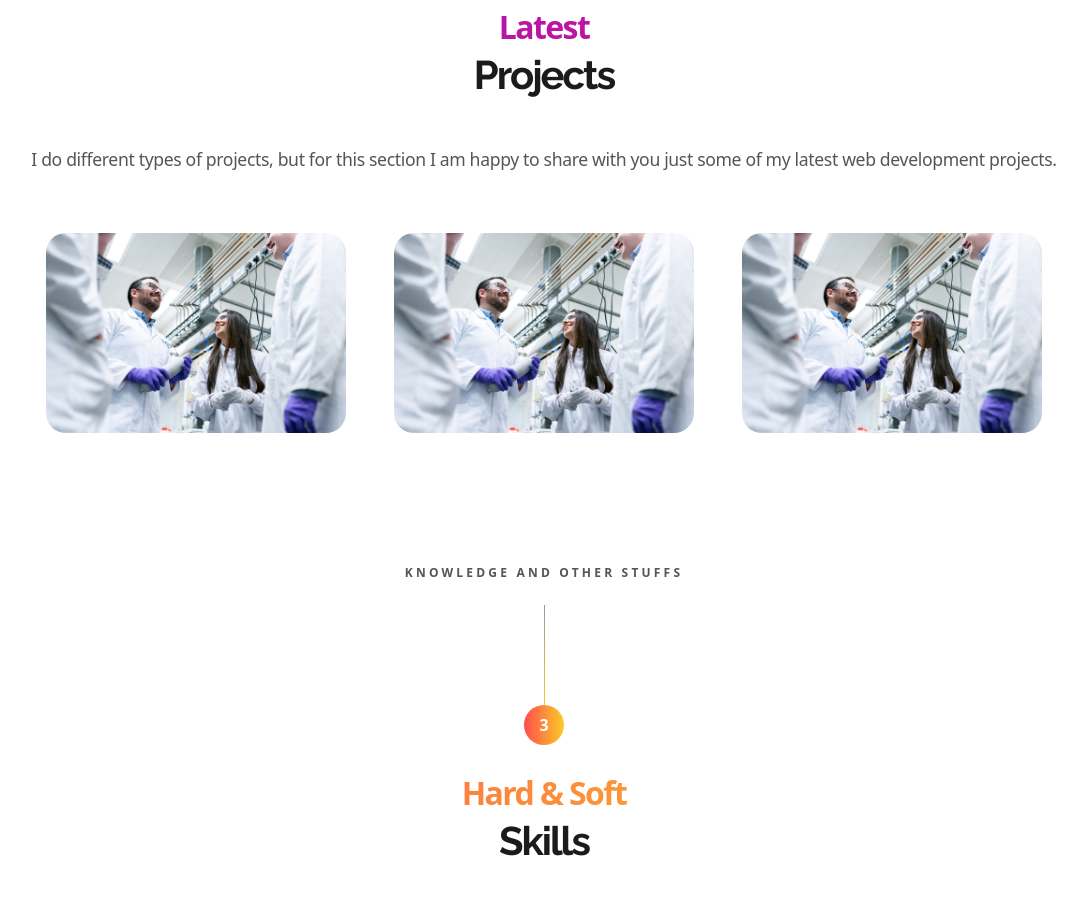
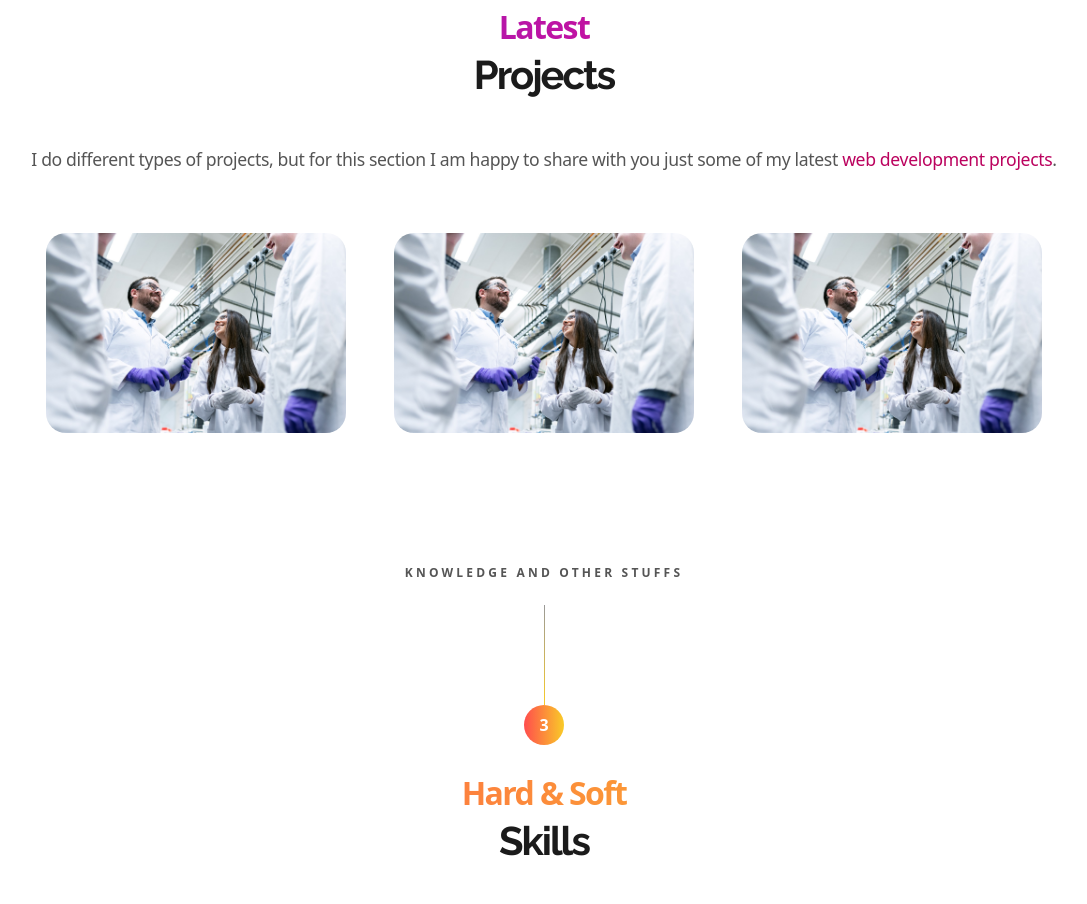
Before and after one commit to Ivan252512/hindrav, a website: page index.html in a window 1280 px wide. Shown: the part 1973-2877 px from the top of the page, without its empty margins (96-1183 px from the left). Drawn offline with nearby package versions, Linux system fonts and the light colour scheme.

```diff
--- a/assets/scss/atoms/_links.scss
+++ b/assets/scss/atoms/_links.scss
@@ -2,7 +2,7 @@
     color: #055bac;
 }
 .item-ss{
-    color: #7928CA;
+    color: #bb025e;
 }
 .item-ts{
     color: #d31818;
--- a/assets/scss/base/_reset.scss
+++ b/assets/scss/base/_reset.scss
@@ -28,7 +28,14 @@
 }
 body {
 	line-height: 1;
-	overflow-y: scroll;
+}
+::-webkit-scrollbar{
+	background: black;
+	width: 4px;
+}
+::-webkit-scrollbar-thumb{
+	background: white;
+	border-radius: 4px;
 }
 ol, ul {
 	list-style: none;
--- a/assets/scss/breakpoints/_tab-large.scss
+++ b/assets/scss/breakpoints/_tab-large.scss
@@ -63,7 +63,7 @@
         width: 200px;
     }
     .p-skills{
-        padding: 50px 110px;
+        padding: 50px 150px;
     }
     .o-skills--information-body__text {
         padding: 10px 40px;
--- a/index.html
+++ b/index.html
@@ -29,7 +29,7 @@
         href="https://fonts.googleapis.com/css2?family=DM+Sans:ital,wght@0,400;0,500;0,700;1,400;1,500;1,700&display=swap"
         rel="stylesheet">
 
-    <title>HINDRAV</title>
+    <title>Hindra Estrada</title>
 </head>
 
 <body>
@@ -132,7 +132,7 @@
             <div class="t-projects--information-body">
                 <div class="o-projects--information-body__text">
                     <p>I do different types of projects, but for this section I am happy to share with you just some of
-                        my latest web development projects.</p>
+                        my latest <span class="item-ss">web development projects</span>.</p>
                 </div>
             </div>
             <div class="t-projects--information-footer">
@@ -177,8 +177,8 @@
                         <p><strong class="item-ts"><span> <i class="fa fa-code icon-card"></i></span>Web</strong></p>
                         <ul>
                             <li>SASS</li>
+                            <li>Bootstrap</li>
                             <li>HTML, CSS, JS</li>
-                            <li>Bootstrap</li>
                             <li>React.js, Vue.js</li>
                             <li>Strong responsive design</li>
                         </ul>
```
Also changed, not shown: assets/css/main.css, assets/scss/main.scss (line endings or trailing spaces), 2 other files.
